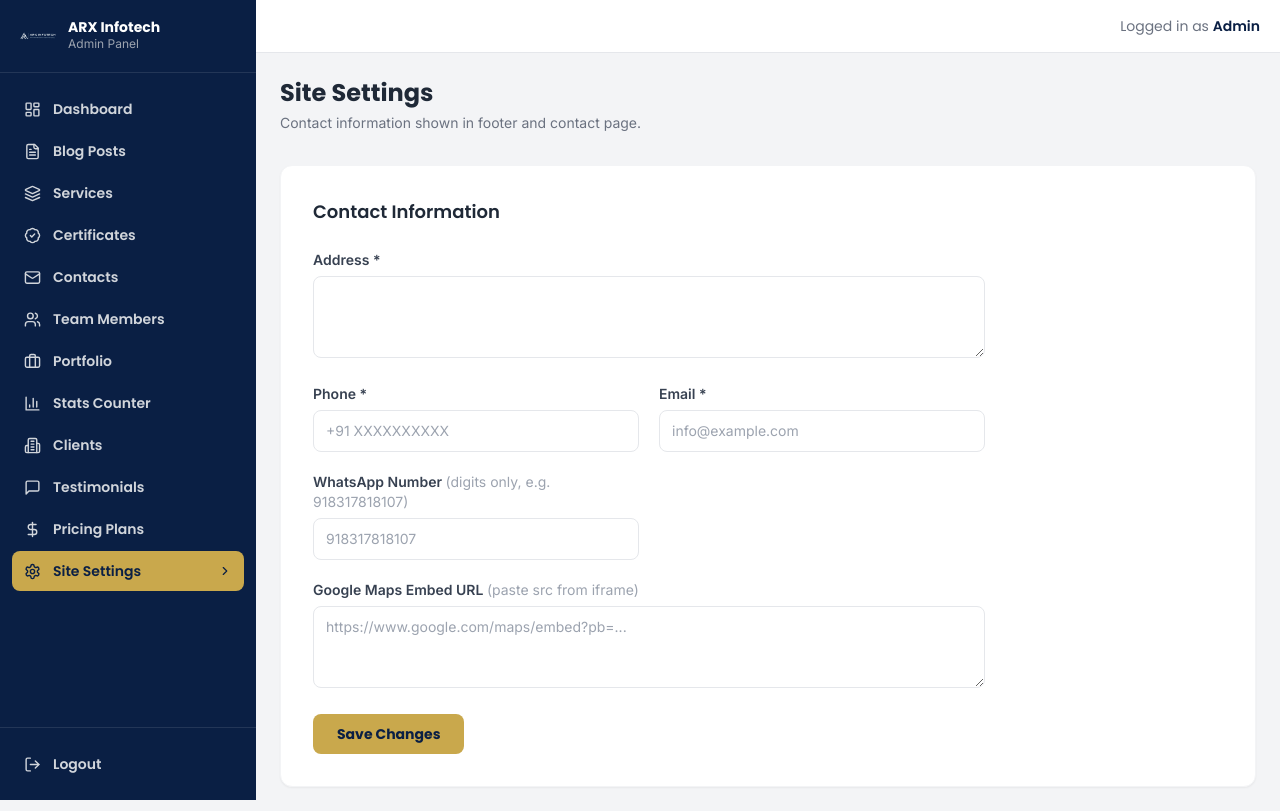
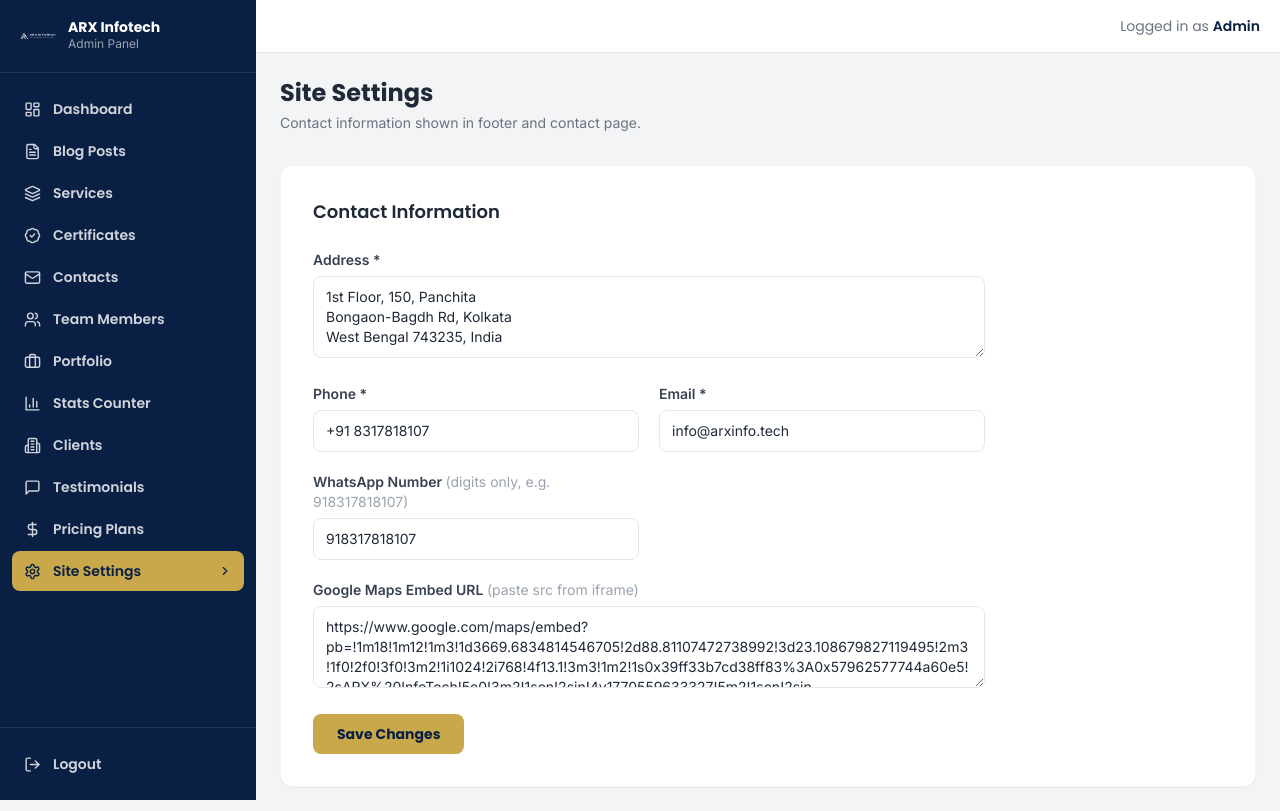
Before and after one commit to Aman-0402/arxinfo.tech, a Next.js app: page /admin/settings in a window 1280 px wide. Built offline with nearby package versions, Linux system fonts and the light colour scheme; no server answers; the database is empty.

Commit message:
Update page.tsx

```diff
--- a/app/admin/(shell)/settings/page.tsx
+++ b/app/admin/(shell)/settings/page.tsx
@@ -1,11 +1,23 @@
 import { prisma } from "@/lib/db";
 import SiteContactForm from "@/components/admin/SiteContactForm";
 
+const FALLBACK = {
+  address: "1st Floor, 150, Panchita\nBongaon-Bagdh Rd, Kolkata\nWest Bengal 743235, India",
+  phone: "+91 8317818107",
+  email: "info@arxinfo.tech",
+  whatsapp: "918317818107",
+  mapEmbed: "https://www.google.com/maps/embed?pb=!1m18!1m12!1m3!1d3669.6834814546705!2d88.81107472738992!3d23.108679827119495!2m3!1f0!2f0!3f0!3m2!1i1024!2i768!4f13.1!3m3!1m2!1s0x39ff33b7cd38ff83%3A0x57962577744a60e5!2sARX%20InfoTech!5e0!3m2!1sen!2sin!4v1770559633327!5m2!1sen!2sin",
+};
+
 export default async function SettingsPage() {
   const info = await prisma.siteContact.findFirst();
-  const initial = info
-    ? { address: info.address, phone: info.phone, email: info.email, whatsapp: info.whatsapp ?? "", mapEmbed: info.mapEmbed ?? "" }
-    : null;
+  const initial = {
+    address: info?.address ?? FALLBACK.address,
+    phone: info?.phone ?? FALLBACK.phone,
+    email: info?.email ?? FALLBACK.email,
+    whatsapp: info?.whatsapp ?? FALLBACK.whatsapp,
+    mapEmbed: info?.mapEmbed ?? FALLBACK.mapEmbed,
+  };
 
   return (
     <div>
```
